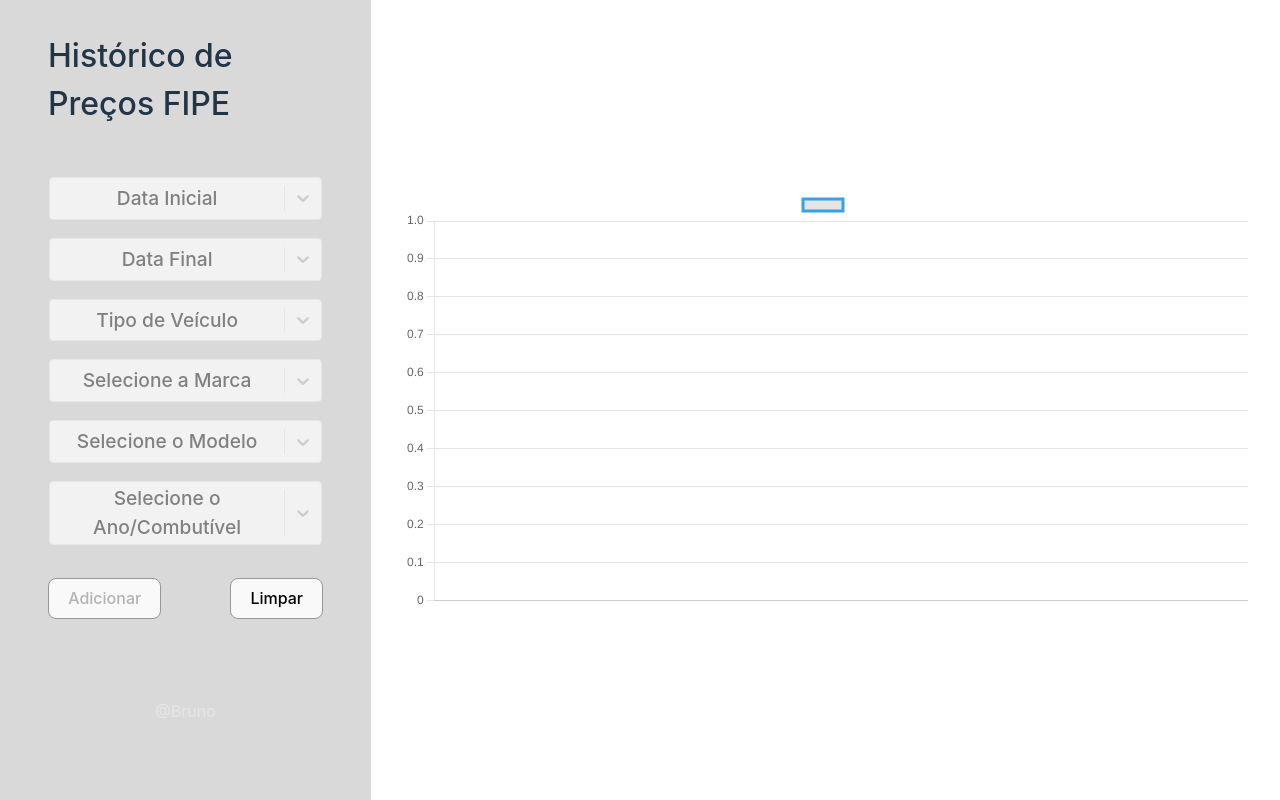
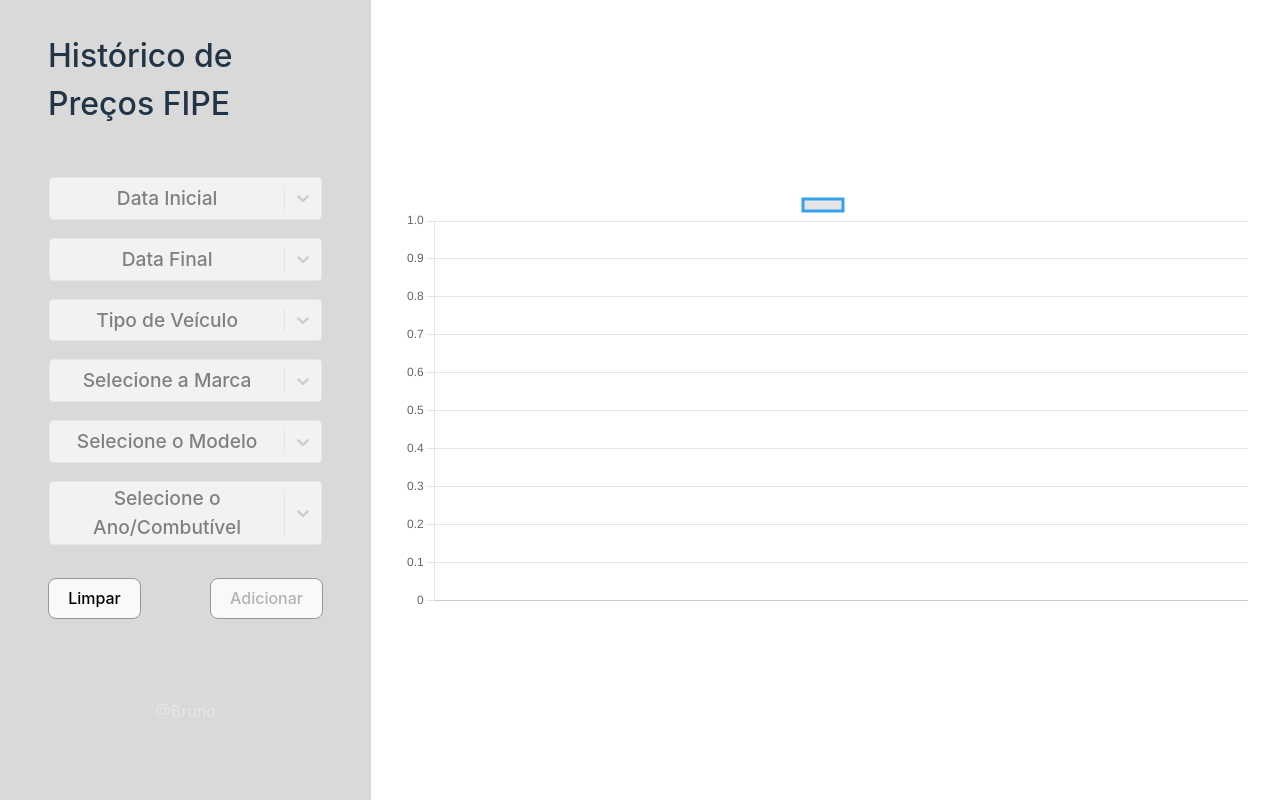
Before and after one commit to Bruno-Brandao-Silva/fipe-client, a React (Vite) app: page / in a window 1280 px wide. Built offline with nearby package versions, Linux system fonts and the light colour scheme; no server answers.

Commit message:
Corrigir botão Adicionar desabilitado no componente App.jsx

```diff
--- a/src/App.jsx
+++ b/src/App.jsx
@@ -214,8 +214,8 @@ function App() {
           />
         </div>
         <div className="buttons-container">
+          <button onClick={handleClean}>Limpar</button>
           <button onClick={handleConsult} disabled={buttonDisabled || !selectedReferenceStart || !selectedReferenceEnd || !selectedTypeOpt || !selectedBrand || !selectedModel || !selectedYear}>Adicionar</button>
-          <button onClick={handleClean}>Limpar</button>
         </div>
         <footer>
           <a href="https://github.com/Bruno-Brandao-Silva">
```
